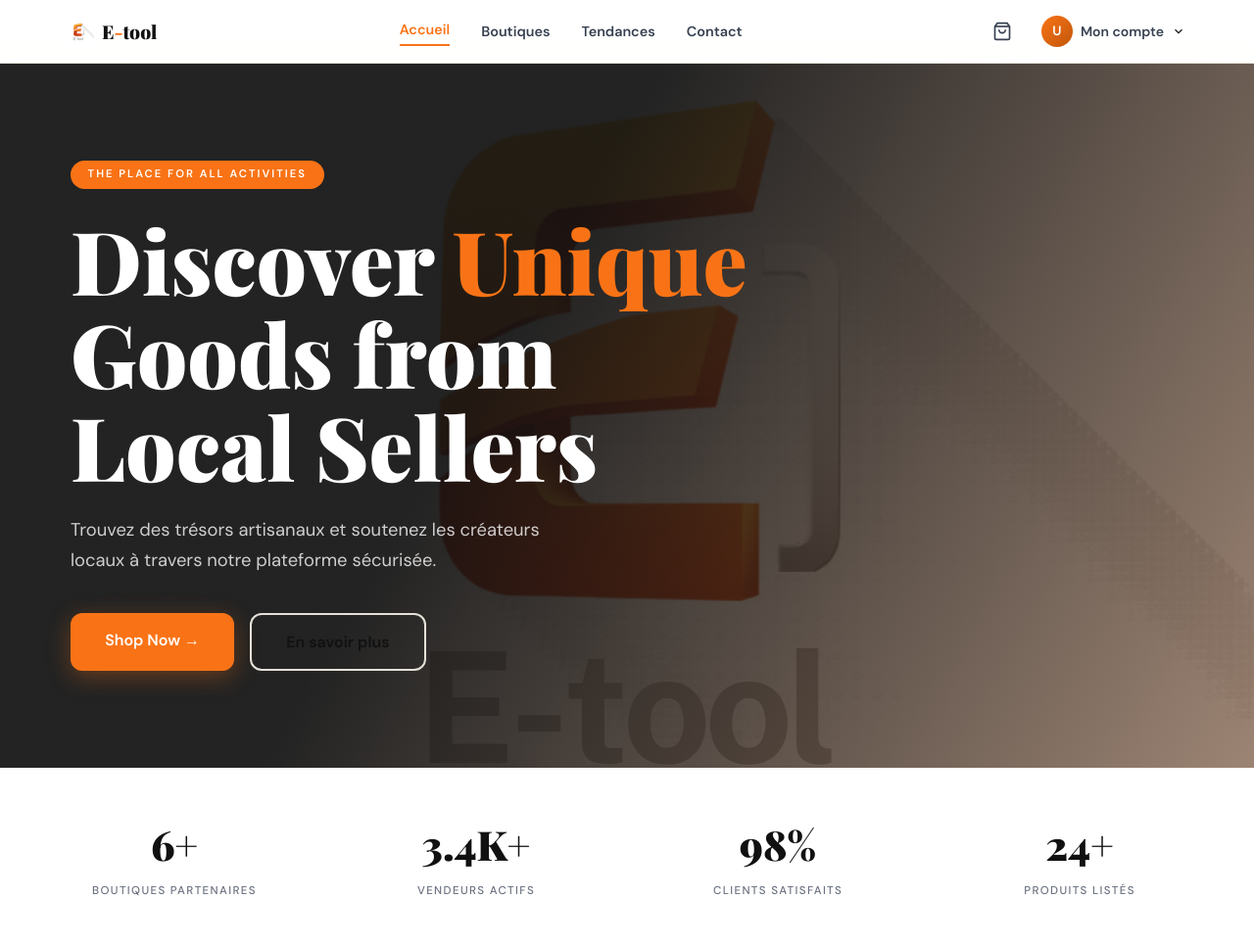
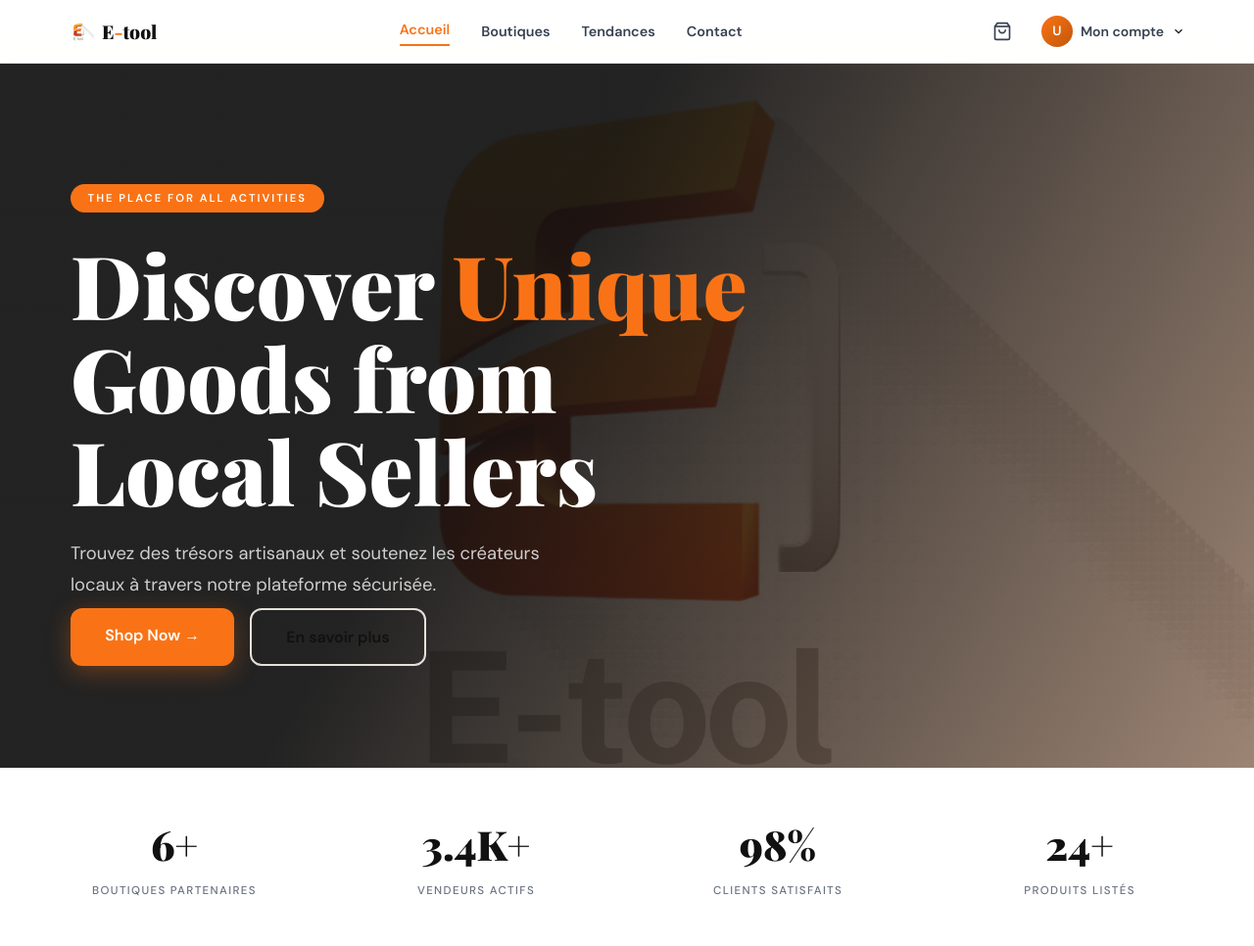
Before and after one commit to K-marcos01/E-tool-Version-b-ta-, a PHP site: page /Home.php in a window 1280 px wide. Shown: the top 966 px of the page at 98% size. Run offline with PHP 8.4, Linux system fonts and the light colour scheme; some libraries are stand-ins or nearby versions.

Commit message:
Travail achevé pour le début de l'expérience

```diff
--- a/assets/Css/Home_Css/Hero.css
+++ b/assets/Css/Home_Css/Hero.css
@@ -39,6 +39,7 @@
     border-radius: 999px;
     margin-bottom: 1.6rem;
     font-family: var(--sans);
+    margin-top: 20px;
   }
   .hero__title {
     font-family: var(--serif);
@@ -61,6 +62,7 @@
     display: flex;
     flex-wrap: wrap;
     gap: 1rem;
+    margin-top: -30px;
   }
   .btn-primary {
     background: var(--orange);
--- a/files/Home.php
+++ b/files/Home.php
@@ -82,7 +82,7 @@ include '../Includes/Header.php';
 
             <!-- Visuel gauche -->
             <div class="about__visual reveal">
-                <img src="https://images.unsplash.com/photo-1556742049-0cfed4f6a45d?q=80&w=800"
+                <img src="../Img/Index.jpeg"
                      alt="À propos de la marketplace">
                 <div class="about__badge">✦ Sécurisé</div>
             </div>
```
